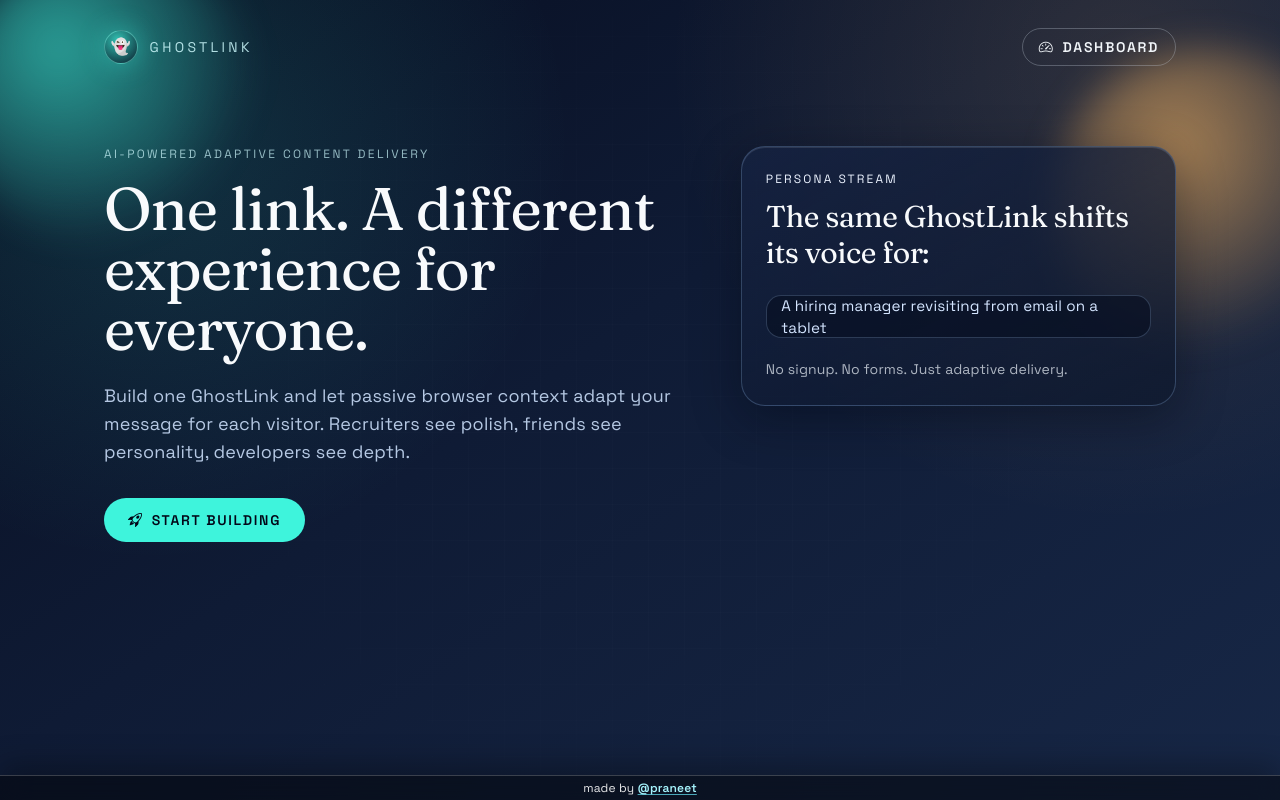
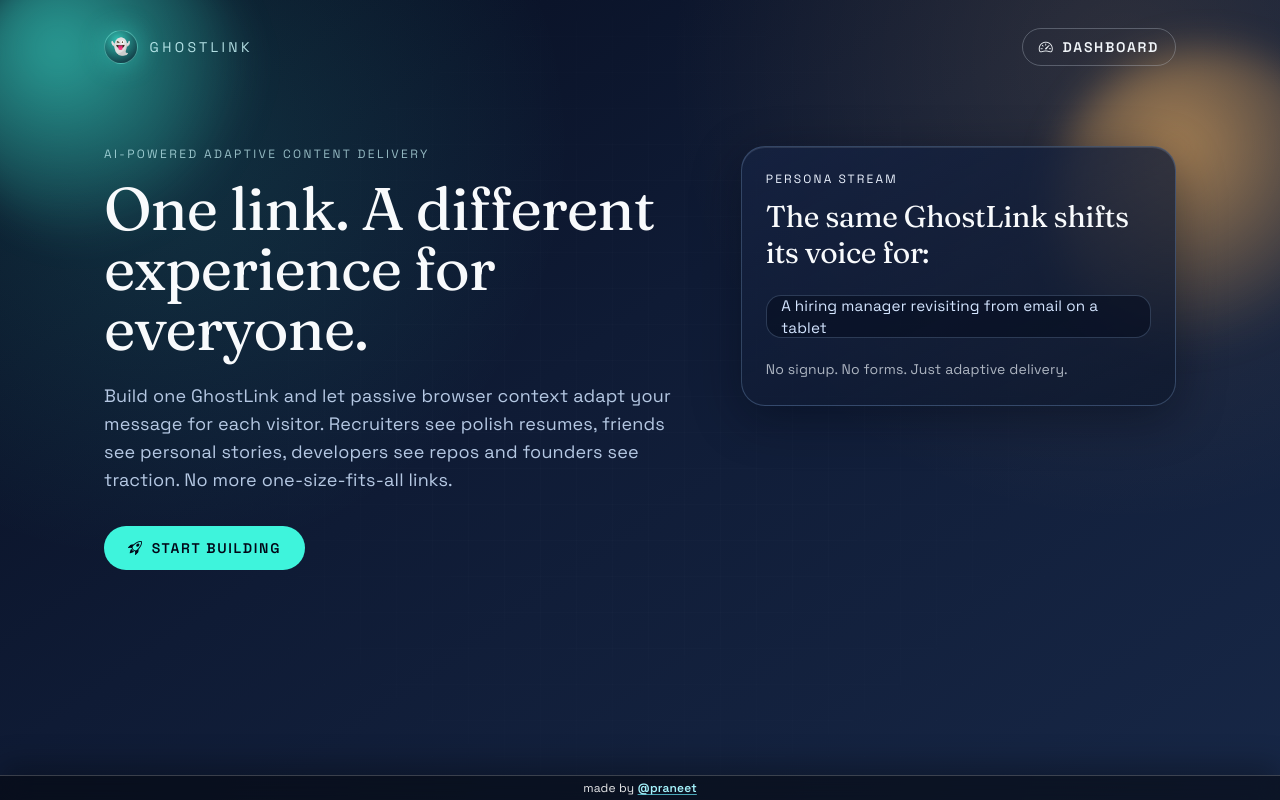
Before and after one commit to praneet1503/GhostLink, a Next.js app: page / in a window 1280 px wide. Built offline with nearby package versions, Linux system fonts and the light colour scheme.

Commit message:
update:final fixtures done

```diff
--- a/src/app/dashboard/page.tsx
+++ b/src/app/dashboard/page.tsx
@@ -386,6 +386,8 @@ export default function DashboardPage() {
                       <CopyButton text={link.url} />
                       <Link
                         href={`/g/${link.id}`}
+                        target="_blank"
+                        rel="noopener noreferrer"
                         className="inline-flex items-center gap-2 rounded-full border border-slate-300/30 px-4 py-2 text-xs font-semibold uppercase tracking-[0.12em] text-slate-100 transition hover:border-slate-100/60 hover:bg-slate-100/10"
                       >
                         <i className="bi bi-box-arrow-up-right" aria-hidden="true" />
@@ -472,9 +474,11 @@ export default function DashboardPage() {
                           </div>
                           <Link
                             href={analytics.highestPerformingLink.url}
-                                className="inline-flex items-center gap-2 rounded-full border border-cyan-100/30 px-3 py-1 text-xs font-semibold uppercase tracking-[0.12em] text-cyan-50 transition hover:border-cyan-100/70 hover:bg-cyan-100/10"
+                            target="_blank"
+                            rel="noopener noreferrer"
+                            className="inline-flex items-center gap-2 rounded-full border border-cyan-100/30 px-3 py-1 text-xs font-semibold uppercase tracking-[0.12em] text-cyan-50 transition hover:border-cyan-100/70 hover:bg-cyan-100/10"
                           >
-                                <i className="bi bi-box-arrow-up-right" aria-hidden="true" />
+                            <i className="bi bi-box-arrow-up-right" aria-hidden="true" />
                             Open
                           </Link>
                         </div>
--- a/src/app/page.tsx
+++ b/src/app/page.tsx
@@ -63,8 +63,8 @@ export default function Home() {
               style={{ animationDelay: "240ms" }}
             >
               Build one GhostLink and let passive browser context adapt your
-              message for each visitor. Recruiters see polish, friends see
-              personality, developers see depth.
+              message for each visitor. Recruiters see polish resumes, friends see
+              personal stories, developers see repos and founders see traction. No more one-size-fits-all links.
             </p>
 
             <div
```
